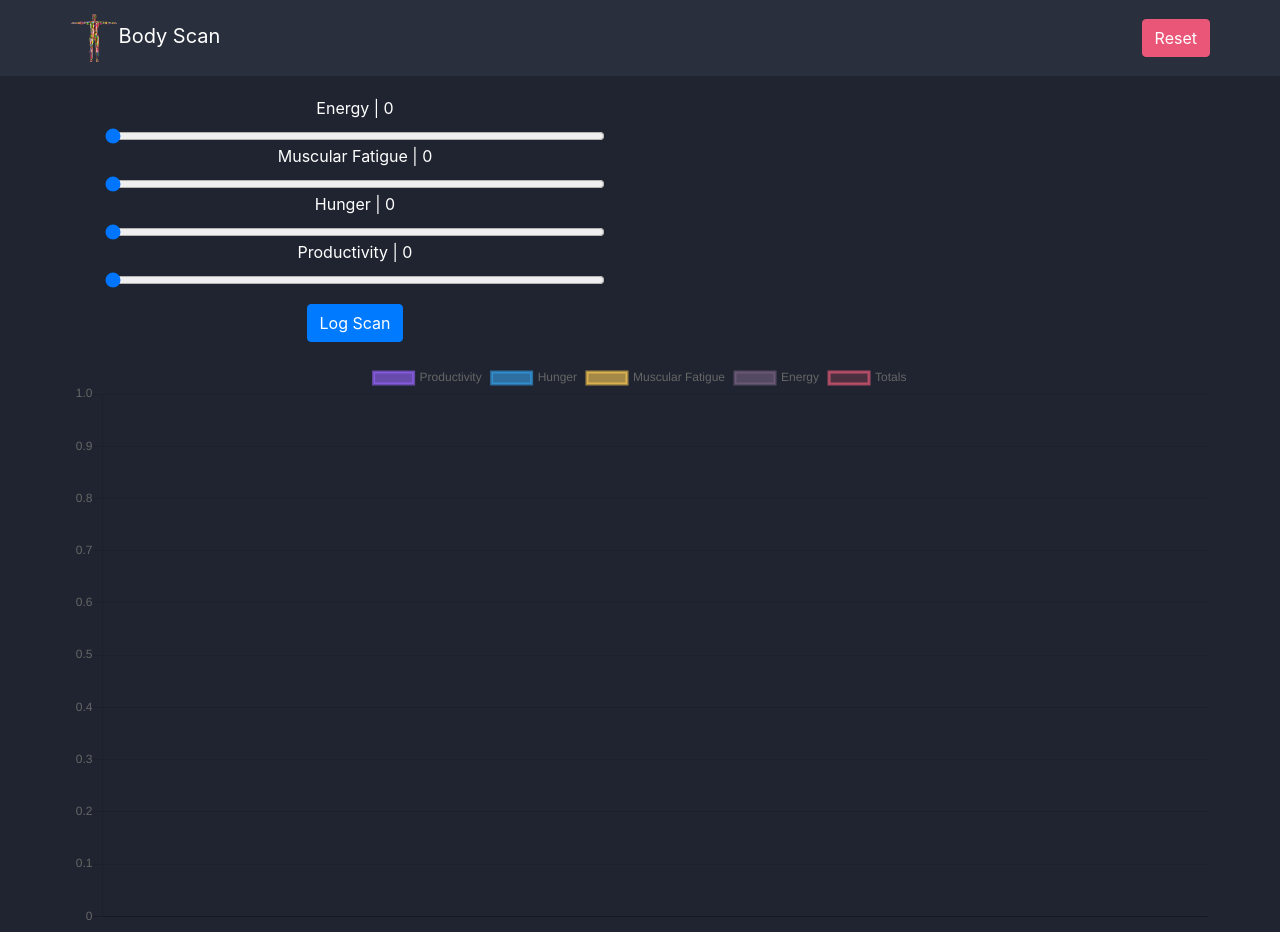
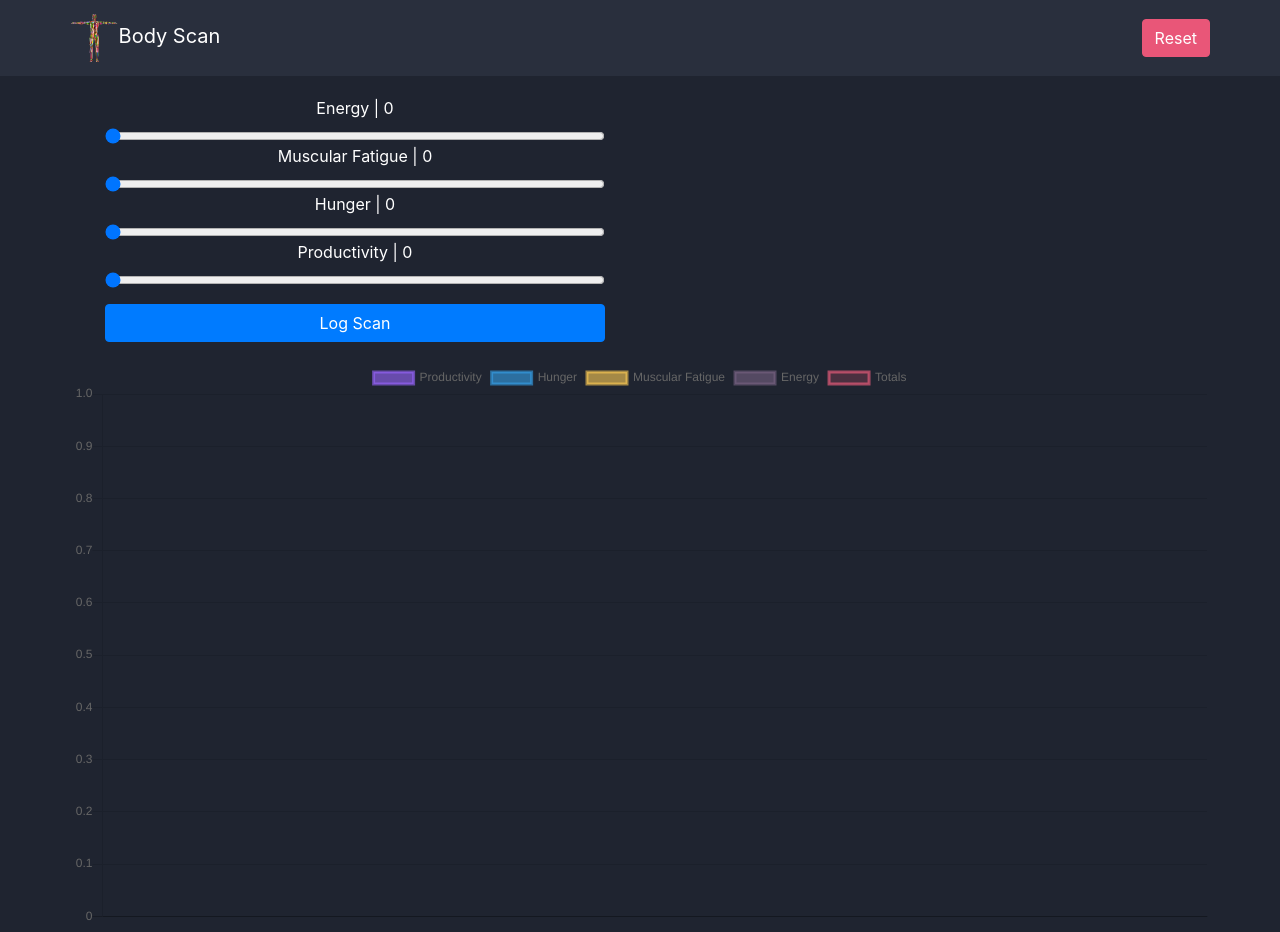
Before and after one commit to mhrgoldberg/health-tracker, a React (Create React App) app: page / in a window 1280 px wide. Built offline with nearby package versions, Linux system fonts and the light colour scheme.

Commit message:
Ready app for deployment

```diff
--- a/src/scss/App.scss
+++ b/src/scss/App.scss
@@ -40,6 +40,9 @@
 
 .health-form {
   color: white;
+  button{
+    width: 100%;
+  }
 }
 
 @import "custom";
```
Also changed, not shown: package.json (+5 -2 lines), 1 other file (tests, documents, lock files or other folders).
